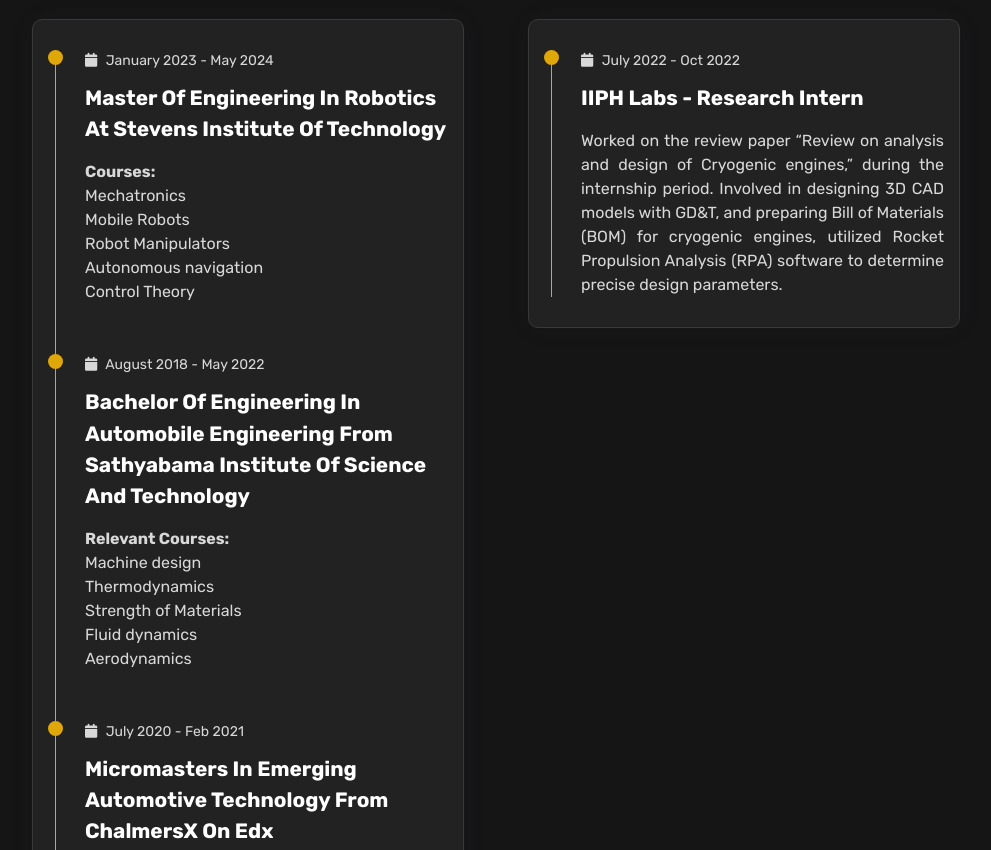
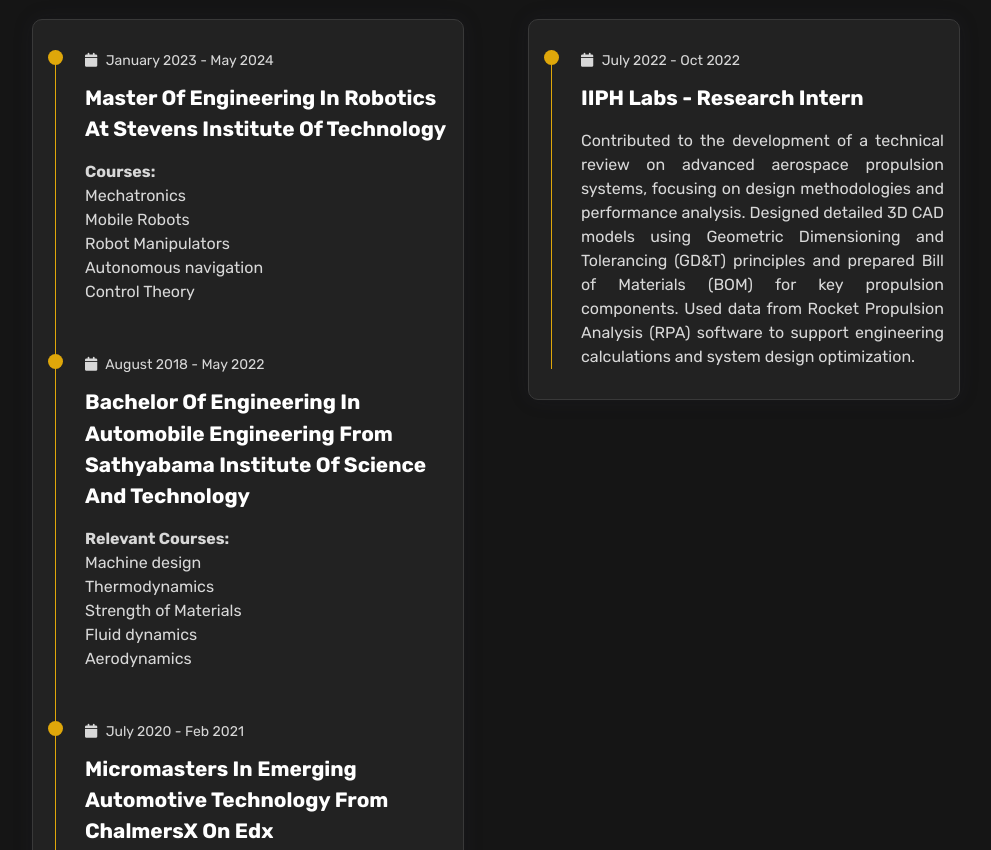
Before and after one commit to jnanateja/jnanateja.github.io, a plain HTML site: page index.html in a window 1280 px wide. Shown: the part 1860-2710 px from the top of the page, without its empty margins (272-1263 px from the left). Drawn offline with nearby package versions, Linux system fonts and the light colour scheme; a web font is replaced by a local one.

Commit message:
Update index.html

```diff
--- a/index.html
+++ b/index.html
@@ -321,7 +321,7 @@
                           IIPH Labs - Research intern
                         </h4>
                         <p class="timeline_text">
-                          Worked on the review paper “Review on analysis and design of Cryogenic engines,” during the internship period. Involved in designing 3D CAD models with GD&T, and preparing Bill of Materials (BOM) for cryogenic engines, utilized Rocket Propulsion Analysis (RPA) software to determine precise design parameters.
+                          Contributed to the development of a technical review on advanced aerospace propulsion systems, focusing on design methodologies and performance analysis. Designed detailed 3D CAD models using Geometric Dimensioning and Tolerancing (GD&T) principles and prepared Bill of Materials (BOM) for key propulsion components. Used data from Rocket Propulsion Analysis (RPA) software to support engineering calculations and system design optimization.
                         </p>
                       </div>
                     </div>
```
